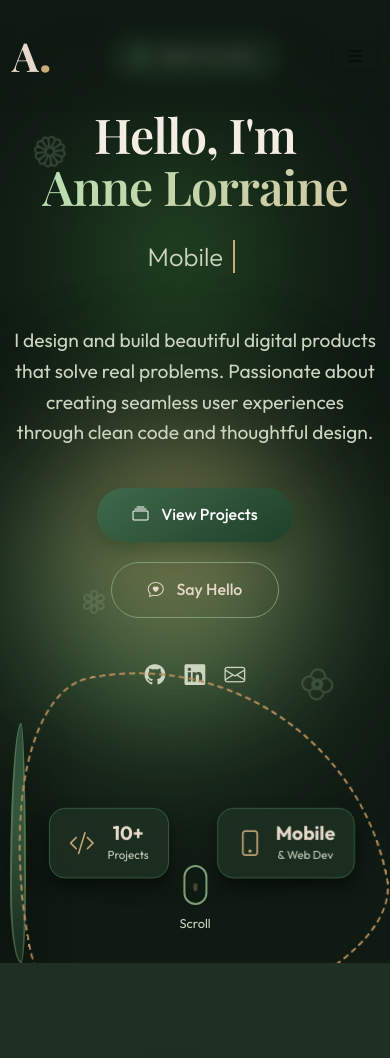
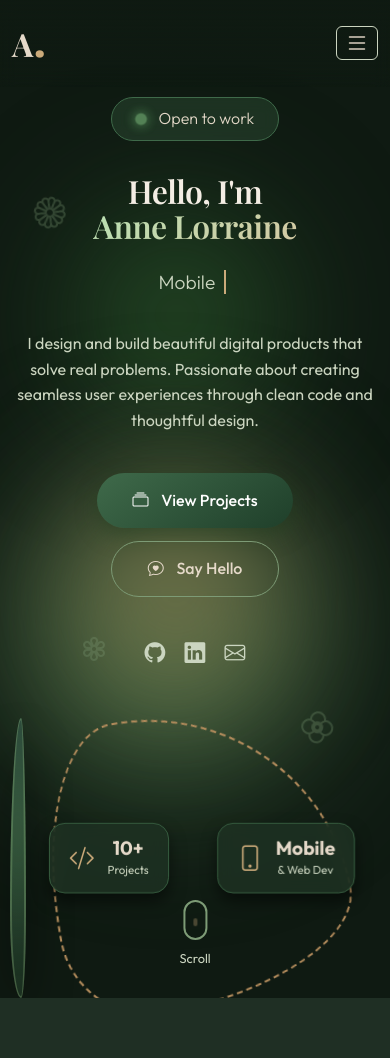
Before and after one commit to p0laris09/portfolio, a PHP site: page /pages/home.php in a window 390 px wide. Shown: the top 1058 px of the page. Run offline with PHP 8.4, Linux system fonts and the light colour scheme.

Commit message:
fixed the mobile responsive view and links

```diff
--- a/css/style.css
+++ b/css/style.css
@@ -40,6 +40,7 @@ body {
   color: var(--text-primary);
   line-height: 1.6;
   overflow-x: hidden;
+  padding-top: 70px;
 }
 
 /* ===== TYPOGRAPHY ===== */
@@ -78,9 +79,11 @@ h1, h2, h3, h4, h5 {
 .navbar {
   position: fixed;
   top: 0;
+  left: 0;
+  right: 0;
   width: 100%;
   padding: 1.2rem 0;
-  z-index: 1000;
+  z-index: 1001;
   background: linear-gradient(to bottom, rgba(15, 26, 18, 0.95), transparent);
   backdrop-filter: blur(8px);
   transition: var(--transition);
@@ -3456,6 +3459,107 @@ h1, h2, h3, h4, h5 {
 }
 
 @media (max-width: 768px) {
+  body {
+    padding-top: 65px;
+  }
+
+  .navbar {
+    padding: 0.8rem 0;
+  }
+
+  .navbar-brand .logo {
+    font-size: 2rem;
+  }
+
+  .navbar-toggler {
+    color: var(--cream) !important;
+    border: 1px solid var(--text-secondary);
+    padding: 0.25rem 0.5rem;
+  }
+
+  .navbar-toggler:focus {
+    box-shadow: 0 0 0 0.25rem rgba(168, 201, 163, 0.25);
+  }
+
+  .navbar-toggler .bi {
+    font-size: 1.5rem;
+    color: var(--cream);
+  }
+
+  .navbar-collapse {
+    background: rgba(26, 47, 31, 0.98);
+    backdrop-filter: blur(12px);
+    border-radius: 0 0 10px 10px;
+    padding: 1rem;
+    margin-top: 0.5rem;
+  }
+
+  .navbar-nav {
+    gap: 0.5rem;
+  }
+
+  .navbar-nav .nav-link {
+    padding: 0.75rem 1rem;
+    margin: 0.25rem 0;
+    border-radius: 8px;
+    color: var(--text-secondary);
+  }
+
+  .navbar-nav .nav-link:hover,
+  .navbar-nav .nav-link.active {
+    background: rgba(168, 201, 163, 0.15);
+    color: var(--cream);
+  }
+
+  .btn-resume {
+    margin-left: 0;
+    margin-top: 1rem;
+    width: 100%;
+    justify-content: center;
+  }
+
+  .hero {
+    min-height: auto;
+  }
+
+  .hero-title {
+    font-size: clamp(2rem, 6vw, 3rem);
+  }
+
+  .hero-role {
+    font-size: 1.2rem;
+    min-height: 2.5rem;
+  }
+
+  .hero-desc {
+    font-size: 1rem;
+  }
+
+  .hero-actions {
+    gap: 0.8rem;
+    justify-content: center;
+    flex-direction: column;
+    align-items: center;
+  }
+
+  .hero-visual {
+    margin-top: 3rem;
+    display: flex;
+    justify-content: center;
+    align-items: center;
+  }
+
+  .profile-frame {
+    width: 280px;
+    height: 280px;
+    margin: 0 auto;
+  }
+
+  .frame-ring {
+    width: 296px;
+    height: 296px;
+  }
+
   .gallery-modal-content {
     width: 98%;
     height: 80vh;
--- a/pages/contact.php
+++ b/pages/contact.php
@@ -77,12 +77,12 @@
           <p>annelorraineramos@gmail.com</p>
           <span class="contact-info-action">Send Email <i class="bi bi-arrow-right"></i></span>
         </a>
-        <a href="tel:+639465420123" class="contact-info-card">
+        <a href="tel:+639466470371" class="contact-info-card">
           <div class="contact-info-icon">
             <i class="bi bi-telephone"></i>
           </div>
           <h4>Phone</h4>
-          <p>+63 (946) 542-0123</p>
+          <p>+63 (946) 647-0371</p>
           <span class="contact-info-action">Call Now <i class="bi bi-arrow-right"></i></span>
         </a>
         <div class="contact-info-card">
--- a/pages/home.php
+++ b/pages/home.php
@@ -267,8 +267,10 @@
               </div>
             </div>
             <div class="project-overlay">
-              <a href="#" class="overlay-btn"><i class="bi bi-arrow-up-right"></i></a>
-              <a href="#" class="overlay-btn ghost"><i class="bi bi-github"></i></a>
+              <a href="../projects/ravel/index.php" target="_blank" class="overlay-btn"><i
+                  class="bi bi-arrow-up-right"></i></a>
+              <a href="https://github.com/p0laris09/Ravel" target="_blank" class="overlay-btn ghost"><i
+                  class="bi bi-github"></i></a>
             </div>
           </div>
           <div class="project-info">
@@ -301,8 +303,7 @@
               </div>
             </div>
             <div class="project-overlay">
-              <a href="#" class="overlay-btn"><i class="bi bi-arrow-up-right"></i></a>
-              <a href="#" class="overlay-btn ghost"><i class="bi bi-github"></i></a>
+              <a href="projects.php#lifeline" class="overlay-btn"><i class="bi bi-images"></i></a>
             </div>
           </div>
           <div class="project-info">
@@ -340,8 +341,10 @@
               </div>
             </div>
             <div class="project-overlay">
-              <a href="#" class="overlay-btn"><i class="bi bi-arrow-up-right"></i></a>
-              <a href="#" class="overlay-btn ghost"><i class="bi bi-github"></i></a>
+              <a href="../projects/mellow/index.html" target="_blank" class="overlay-btn"><i
+                  class="bi bi-arrow-up-right"></i></a>
+              <a href="https://github.com/p0laris09/mellow-admin" target="_blank" class="overlay-btn ghost"><i
+                  class="bi bi-github"></i></a>
             </div>
           </div>
           <div class="project-info">
```
Also changed, not shown: README.md.
